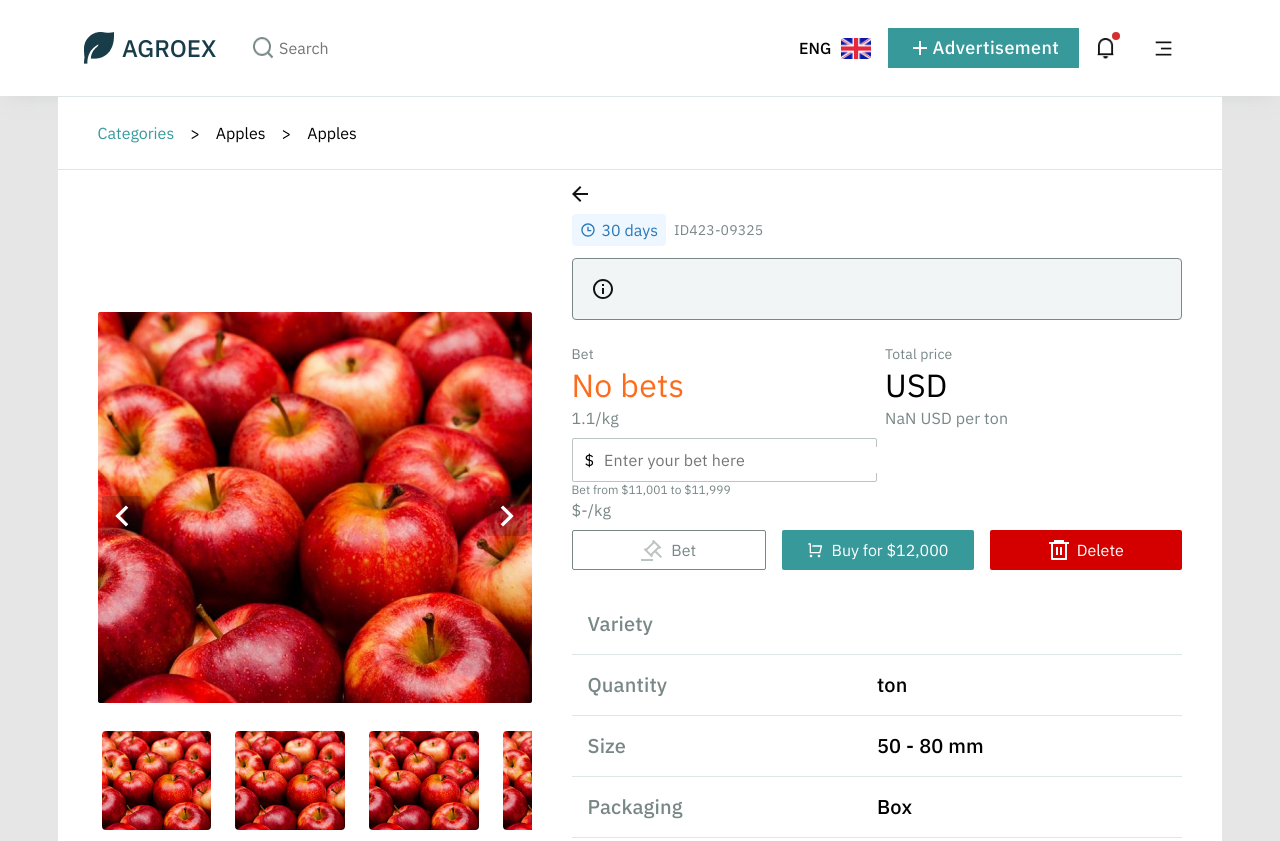
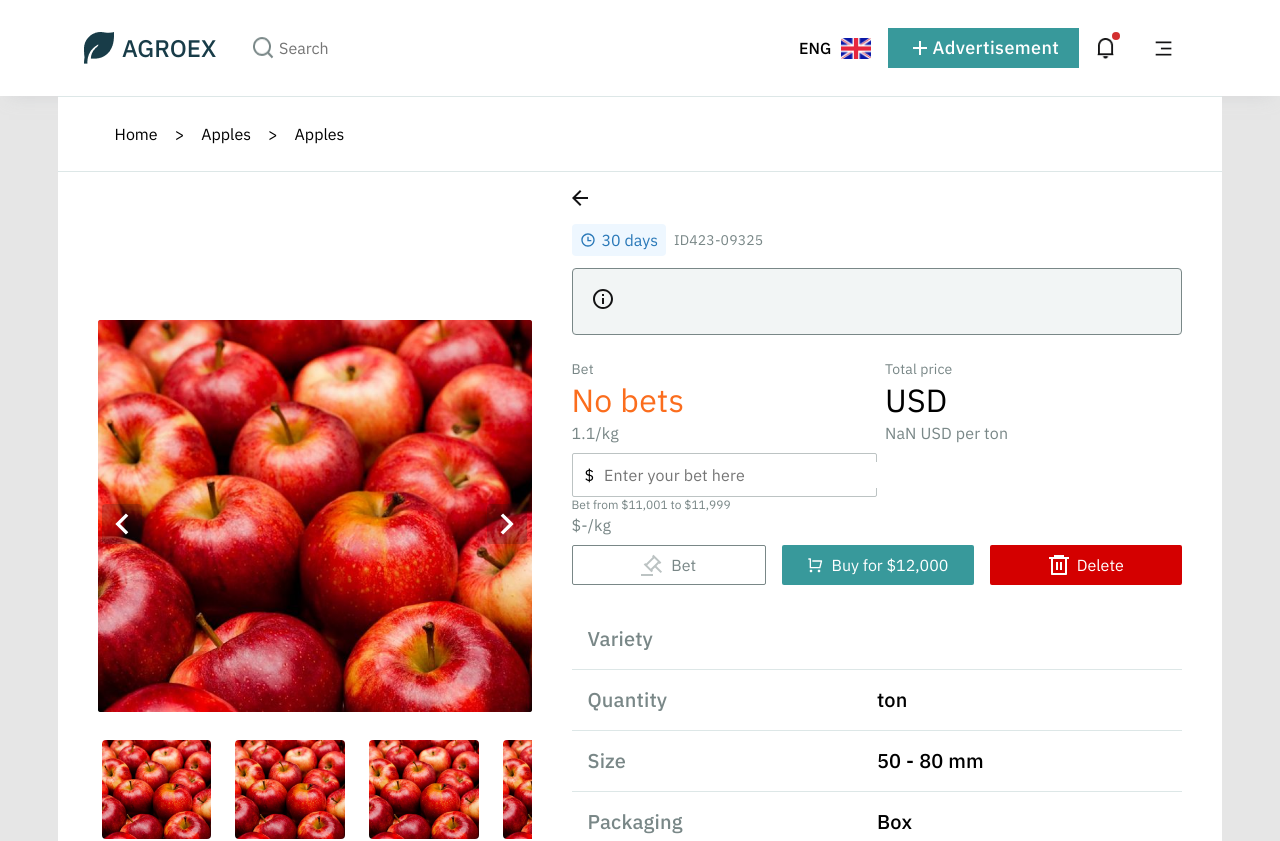
Before and after one commit to vital-vv/ITA-Labs-2024-T3-Front, a React (Vite) app: page /lotslist/lotview in a window 1280 px wide. Shown: the top 841 px of the page. Built offline with nearby package versions, Linux system fonts and the light colour scheme.

Commit message:
Add BredCrumbs

```diff
--- a/src/components/BredCrumbs/BredCrumbs.jsx
+++ b/src/components/BredCrumbs/BredCrumbs.jsx
@@ -1,13 +1,27 @@
-import classes from './BredCrumbs.module.scss'
+import { NavLink, useLocation } from 'react-router-dom';
+import classes from './BredCrumbs.module.scss';
 
 function BredCrumbs() {
+  const location = useLocation();
+  const quantityParams = location.pathname
+    .slice(1, location.pathname.length)
+    .split('/').length;
+  let isLastStep = quantityParams === 2;
+
   return (
     <div className={classes.bredCrumbs}>
-      <span className={classes.firstCategory}>Categories</span>
+      <NavLink to={'/'}>
+      <span className={classes.nextCategory}>Home</span>
+      </NavLink>
       <span>&gt;</span>
+      <NavLink to={'/lotslist'}>
+        {/* to add parameters after full connect with frontend */}
       <span className={classes.nextCategory}>Apples</span>
-      <span>&gt;</span>
-      <span className={classes.nextCategory}>Apples</span>
+      </NavLink>
+      <span className={!isLastStep ? classes.hidden : null}>
+        <span>&gt;</span>
+        <span className={classes.nextCategory}>Apples</span>
+      </span>
     </div>
   );
 }
--- a/src/components/BredCrumbs/BredCrumbs.module.scss
+++ b/src/components/BredCrumbs/BredCrumbs.module.scss
@@ -1,18 +1,31 @@
+@mixin whiteBorder() {
+  border: 1px solid white;
+  cursor: pointer;
+}
+
+@mixin borderForLink() {
+  border-bottom: 1px solid #38999b;
+}
+
 .bredCrumbs {
-    padding: 24px 40px;
-    border-bottom: 1px solid #DDE7E7;
-    border-top: 1px solid #DDE7E7;
+  padding: 24px 40px;
+  border-bottom: 1px solid #dde7e7;
+  border-top: 1px solid #dde7e7;
 }
 
 span {
-    display: inline-block;
-}
-
-.firstCategory {
-    margin-right: 16px;
-    color: #38999B;
+  display: inline-block;
 }
 
 .nextCategory {
-    margin: 0 16px;
+  margin: 0 16px;
+  @include whiteBorder();
+  &:hover {
+    @include borderForLink();
+    color: #38999b;
+  }
 }
+
+.hidden {
+  visibility: hidden;
+}
--- a/src/components/Choseoptions/Choseoptions.jsx
+++ b/src/components/Choseoptions/Choseoptions.jsx
@@ -19,7 +19,7 @@ function ChoseOptions() {
           return (
             <div key={uuidv4()}>
               <p>{item.name}</p>
-              <p onClick={handleDeleteOption} id={item.id}>
+              <p onClick={handleDeleteOption} id={item.id} className={classes.delete}>
                 <DeleteOption />
               </p>
             </div>
--- a/src/components/Choseoptions/Choseoptions.module.scss
+++ b/src/components/Choseoptions/Choseoptions.module.scss
@@ -27,3 +27,7 @@
     }
   }
 }
+
+.delete {
+  display: flex;
+}
--- a/src/components/Content/Content.jsx
+++ b/src/components/Content/Content.jsx
@@ -1,7 +1,6 @@
 import Filter from '../Filter/Filter';
 import MainLotsList from '../MainLotsList/MainLotsList';
 import classes from './Content.module.scss';
-import LoadMore from '../LoadMore/LoadMore';
 
 const Content = () => {
   return (
--- a/src/components/Content/Content.module.scss
+++ b/src/components/Content/Content.module.scss
@@ -1,5 +1,6 @@
 main {
     display: flex;
+    width: 100%;
 }
 
 .filter {
--- a/src/components/Lotslist/Lotslist.jsx
+++ b/src/components/Lotslist/Lotslist.jsx
@@ -9,7 +9,10 @@ import { useDispatch, useSelector } from 'react-redux';
 function LotsList() {
   const dispatch = useDispatch();
 
-  const { stringFilter, sortField, currentPage, chosenOptions } = useSelector((state) => state.filter);
+  const { stringFilter, sortField, currentPage, chosenOptions, isLoading } =
+    useSelector((state) => state.filter);
+  const { isLoadingMain } = useSelector((state) => state.main);
+  console.log(isLoading, isLoadingMain);
 
   useEffect(() => {
     dispatch(applyFilters());
--- /dev/null
+++ b/src/components/Mainlotslist/MainLotsList.module.scss
@@ -0,0 +1,6 @@
+.mainLotsList {
+  width: 100%;
+  img {
+    margin: 0 auto;
+  }
+}
--- a/src/components/Mainlotslist/Mainlotslist.jsx
+++ b/src/components/Mainlotslist/Mainlotslist.jsx
@@ -4,6 +4,7 @@ import Goods from '../Goods/Goods';
 import { ROUTES } from '../../utils/routes';
 import { useSelector } from 'react-redux';
 import { differenceInDays, differenceInHours } from 'date-fns';
+import classes from './MainLotsList.module.scss'
 
 const MainLotsList = () => {
   const { currentLots } = useSelector((state) => state.filter);
@@ -36,7 +37,7 @@ const MainLotsList = () => {
   });
 
   return (
-    <div>
+    <div className={classes.mainLotsList}>
       <ChoseOptions />
       {lots.length ? lots : <img src='https://i.pinimg.com/originals/40/fd/d2/40fdd2c61203798836ab2c55583726aa.png'></img>}
     </div>
--- a/src/features/filter/filterSlice.js
+++ b/src/features/filter/filterSlice.js
@@ -136,6 +136,7 @@ const filterSlice = createSlice({
     error: null,
     currentPage: 1,
     isPagination: false,
+    isLoading: false,
   },
   reducers: {
     changeSliderValues(state, action) {
@@ -377,6 +378,9 @@ const filterSlice = createSlice({
   },
   extraReducers: (builder) => {
     builder
+      .addCase(applyFilters.pending, (state) => {
+        state.isLoading = true;
+      })
       .addCase(applyFilters.fulfilled, (state, action) => {
         if (state.isPagination) {
           state.currentLots = [...state.currentLots, ...action.payload];
@@ -385,9 +389,11 @@ const filterSlice = createSlice({
           state.currentPage = 1;
           state.currentLots = action.payload;
         }
+        state.isLoading = false;
       })
       .addCase(applyFilters.rejected, (state, action) => {
         state.error = action.error.message;
+        state.isLoading = false;
       });
   },
 });
--- a/src/features/main/mainSlice.js
+++ b/src/features/main/mainSlice.js
@@ -35,26 +35,27 @@ const mainSlice = createSlice({
       { name: 'braeburn', id: 5, isChecked: false },
       { name: 'champion', id: 6, isChecked: false },
     ],
-    sizing: [{ name: 'mm' }, {name: 'cm' }]
+    sizing: [{ name: 'mm' }, {name: 'cm' }],
+    isLoadingMain: false,
   },
   reducers: {},
   extraReducers: (builder) => {
     builder
       .addCase(fetchMainData.pending, (state) => {
-        state.mainDataStatus = 'loading';
+        state.isLoadingMain = true;
       })
       .addCase(fetchMainData.fulfilled, (state, action) => {
-        state.mainDataStatus = 'succeeded';
         state.packaging = action.payload.packaging;
         state.packaging = state.packaging.map((item, index) => {
           return { name: item, isChecked: false, id: index+50, categoryName: 'packaging' };
         });
         state.currency = action.payload.currency;
         state.quantity = action.payload.weight;
+        state.isLoadingMain = false;
       })
       .addCase(fetchMainData.rejected, (state, action) => {
-        state.mainDataStatus = 'failed';
         state.error = action.error.message;
+        state.isLoadingMain = false;
       });
   },
 });
```
